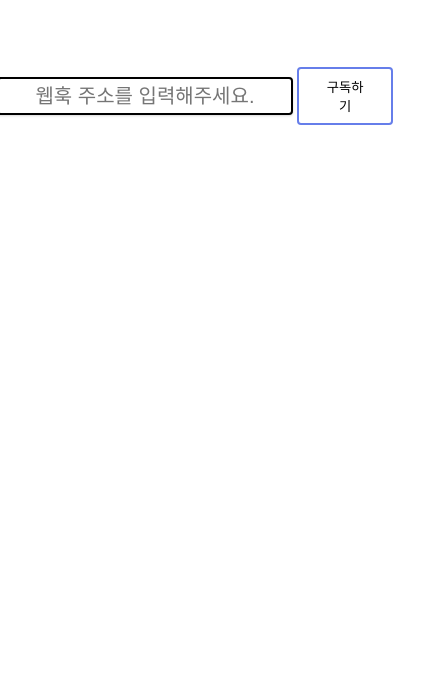
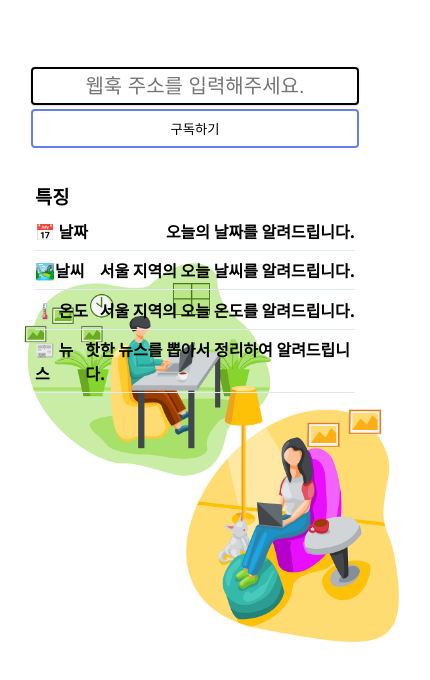
Before and after one commit to cjaewon/letterbot-subscription, a website with bundled scripts: page client/index.html in a window 390 px wide. Shown: the part 304-984 px from the top of the page, 430 px wide, since content can reach past the window. Before the commit the page ends 844 px from the top, so only its background shows below. Built offline with nearby package versions, Linux system fonts and the light colour scheme; what twemoji would draw is missing.

Commit message:
Add Mobile Screen && Add Image

```diff
--- /dev/null
+++ b/client/components/feature.html
@@ -0,0 +1,59 @@
+<div class="container">
+  <h3>특징</h3>
+  <div class="row">
+    <span>📅 날짜</span>
+    <span>오늘의 날짜를 알려드립니다.</span>
+  </div>
+  <div class="row">
+    <span>🏞️날씨</span>
+    <span>서울 지역의 오늘 날씨를 알려드립니다.</span>
+  </div>
+  <div class="row">
+    <span>🌡️ 온도</span>
+    <span>서울 지역의 오늘 온도를 알려드립니다.</span>
+  </div>
+  <div class="row">
+    <span> 📰 뉴스</span>
+    <span>핫한 뉴스를 뽑아서 정리하여 알려드립니다.</span>
+  </div>
+</div>
+
+<style>
+  .container {
+    width: 27rem;
+
+    margin-top: 2rem;
+  }
+
+  .container h3 {
+    margin-top: 0.15rem;
+    margin-bottom: 0.15rem;
+  }
+
+  .row {
+    display: flex;
+    justify-content: space-between;
+
+    padding-top: 0.45rem;
+    padding-bottom: 0.45rem;
+
+    border-bottom: 1px solid #E2E8F0;
+  }
+
+
+  @media (max-width: 760px) {
+    .container {
+      width: 25rem;
+    }
+
+    .row span {
+      font-weight: bold;
+    }
+  }
+
+  @media (max-width: 620px) {
+    .container {
+      width: 20rem;
+    }
+  }
+</style>
--- a/client/components/form.html
+++ b/client/components/form.html
@@ -50,4 +50,16 @@
     border-color: rgb(173, 181, 189);
     background: rgb(173, 181, 189);
   }
+
+  @media (max-width: 760px) {
+    form {
+      flex-direction: column;
+    }
+
+    button {
+      width: 100%;
+      margin-top: 0.25rem;
+      margin-left: 0;
+    }
+  }
 </style>
--- a/client/index.html
+++ b/client/index.html
@@ -11,7 +11,9 @@
     <include src="./components/bio.html"></include>
     <section class="info">
       <include src="./components/form.html"></include>
+      <include src="./components/feature.html"></include>
     </section>
+    <img src="./assets/work.png" class="background-img" alt="work with laptop" />
   </main>
   <script src="./scripts/index.ts"></script>
 </body>
--- a/client/styles/styles.css
+++ b/client/styles/styles.css
@@ -8,3 +8,45 @@
   flex-direction: column;
   align-items: center;
 }
+
+.background-img {
+  width: 560px;
+  height: 560px;
+
+  position: relative;
+  top: -150px;
+  left: 250px;
+
+  z-index: -1;
+}
+
+@media (max-width: 1800px) {
+  .background-img {
+    top: -150px;
+    left: 200px;
+  }
+}
+
+@media (max-width: 1440px) {
+  .background-img {
+    top: -150px;
+    left: 100px;
+  }
+}
+
+@media (max-width: 1200px) {
+  .background-img {
+    top: -150px;
+    left: 50px;
+  }
+}
+
+@media (max-width: 1000px) {
+  .background-img {
+    width: 420px;
+    height: 420px;
+
+    top: -150px;
+    left: 10px;
+  }
+}
```
Also changed, not shown: client/assets/work.png (added).
